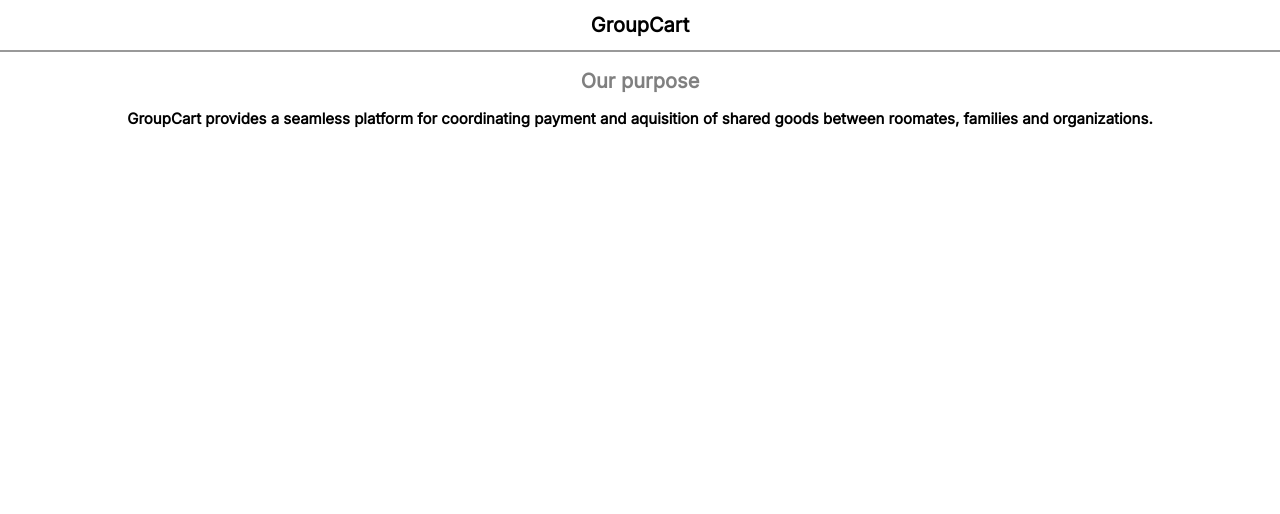
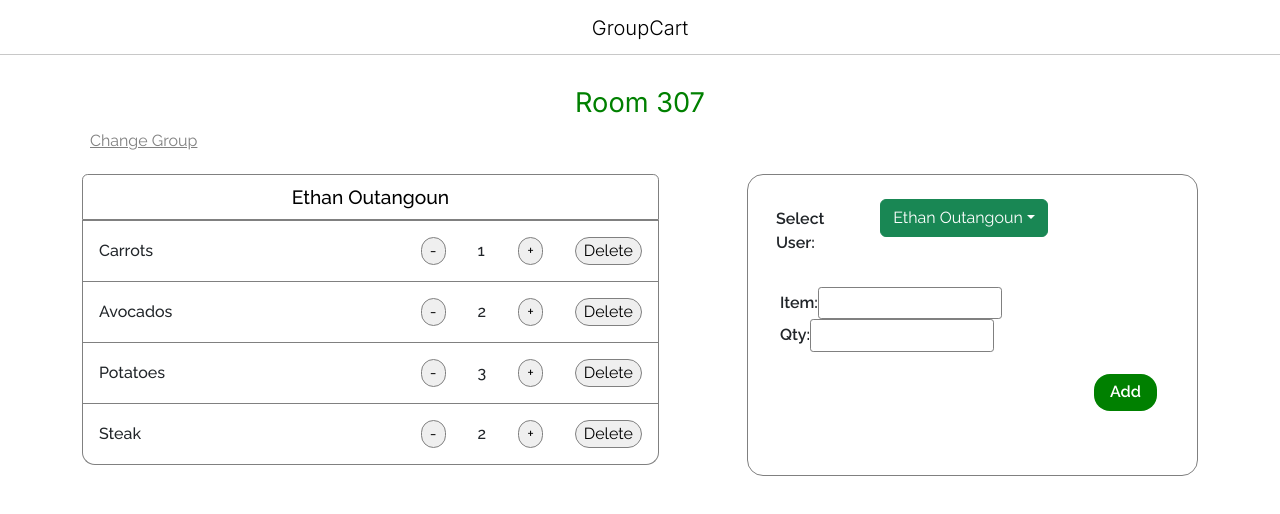
Before and after one commit to ethanoutangoun/groupcart, a React (Create React App) app in the folder frontend/: page / in a window 1280 px wide. Shown: the top 514 px of the page. Built offline with nearby package versions, Linux system fonts and the light colour scheme.

Commit message:
Preview Order

```diff
--- a/frontend/src/index.js
+++ b/frontend/src/index.js
@@ -7,10 +7,10 @@ import { BrowserRouter } from "react-router-dom";
 import LearnMore from "./components/learn-more";
 //import App from "./App";
 //ReactDOM.render(<Profile />, document.getElementById('root'));
-
+import Orders from "./Orders/Orders";
 const root = ReactDOM.createRoot(document.getElementById("root"));
 root.render(
   //<BrowserRouter>
-    <LearnMore />
+    <Orders />
   //</BrowserRouter>
 );
```
